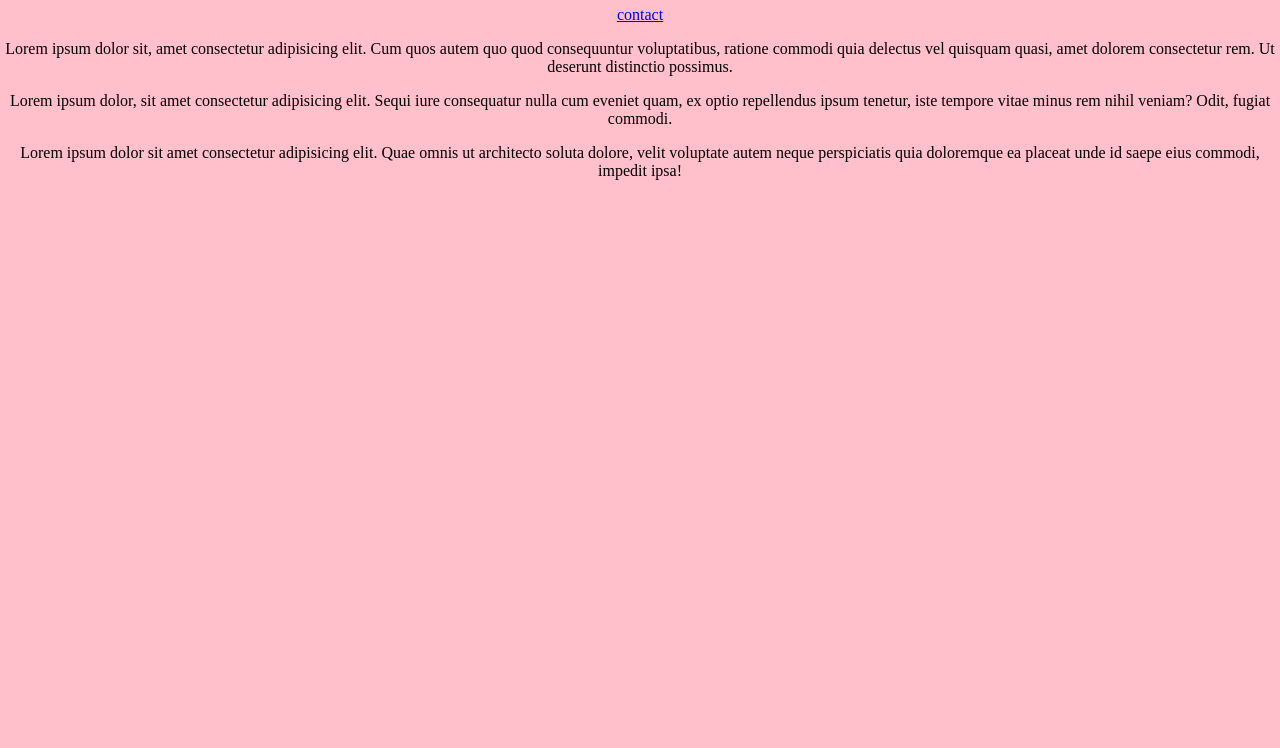
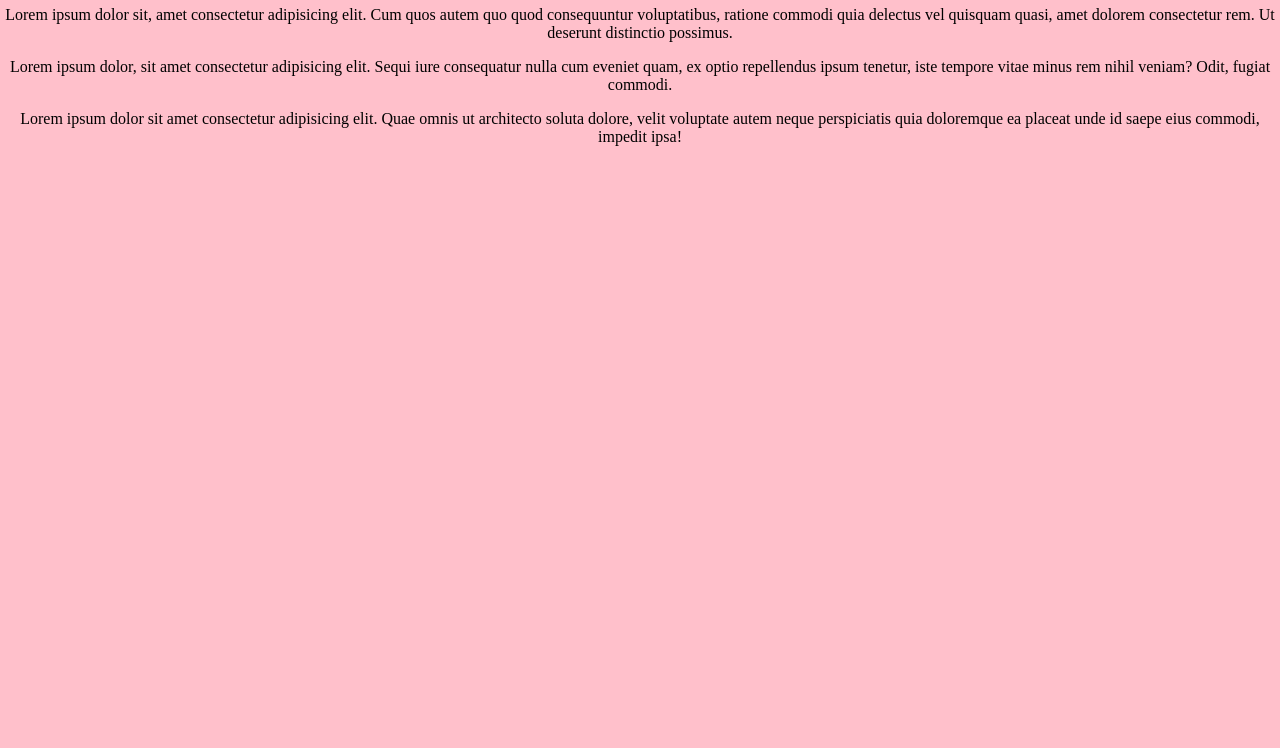
Before and after one commit to vicxtor3ljb/vicxtor3ljb.github.io, a plain HTML site: page index.html in a window 1280 px wide. Shown: the part 52-800 px from the top of the page. Drawn offline with Linux system fonts and the light colour scheme.

Commit message:
Update index.html

```diff
--- a/index.html
+++ b/index.html
@@ -7,7 +7,6 @@
 </head>
 <body>
     <h1>Vicxtor3ljb</h1>
-    <a href="/contact.html">contact</a>
     <p>Lorem ipsum dolor sit, amet consectetur adipisicing elit. Cum quos autem quo quod consequuntur voluptatibus, ratione commodi quia delectus vel quisquam quasi, amet dolorem consectetur rem. Ut deserunt distinctio possimus.</p>
     <p>Lorem ipsum dolor, sit amet consectetur adipisicing elit. Sequi iure consequatur nulla cum eveniet quam, ex optio repellendus ipsum tenetur, iste tempore vitae minus rem nihil veniam? Odit, fugiat commodi.</p>
     <p>Lorem ipsum dolor sit amet consectetur adipisicing elit. Quae omnis ut architecto soluta dolore, velit voluptate autem neque perspiciatis quia doloremque ea placeat unde id saepe eius commodi, impedit ipsa!</p>
```
